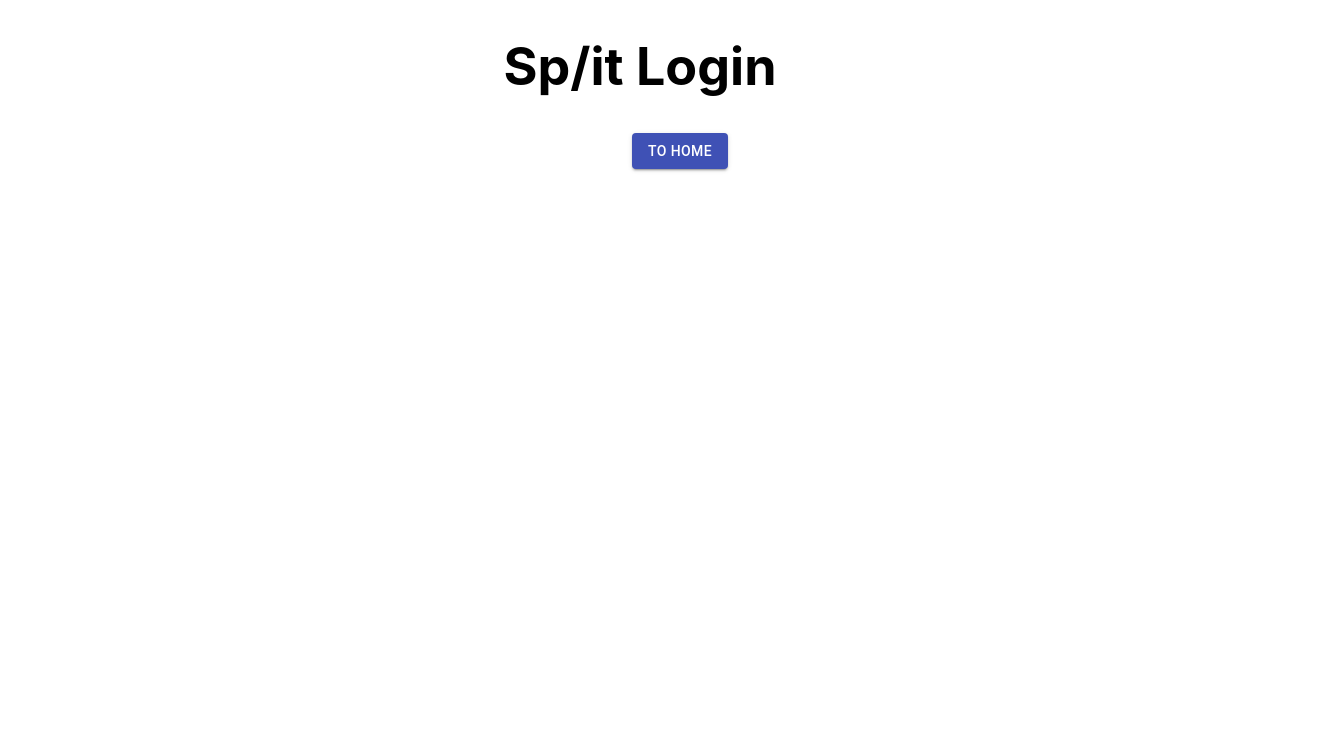
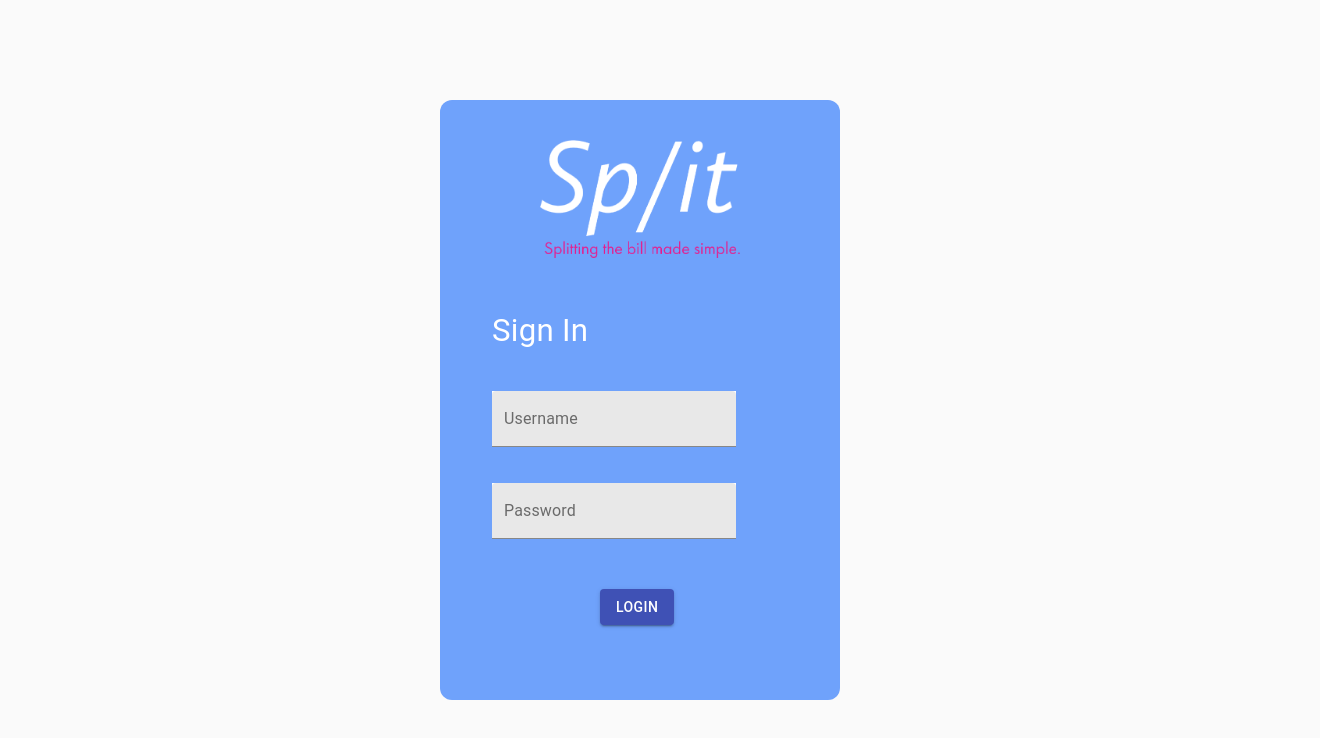
Before and after one commit to se701-group6/A2, a React (Create React App) app in the folder split-webapp/split/: page / in a window 1280 px wide. Shown: the top 738 px of the page, 1320 px wide, since content can reach past the window. Built offline with nearby package versions, Linux system fonts and the light colour scheme.

Commit message:
Created login page

```diff
--- a/split-webapp/split/package.json
+++ b/split-webapp/split/package.json
@@ -13,7 +13,7 @@
     "react-dom": "^16.13.0",
     "react-redux": "^7.2.0",
     "react-router-dom": "^5.1.2",
-    "react-scripts": "3.4.0"
+    "react-scripts": "^3.4.0"
   },
   "scripts": {
     "start": "react-scripts start",
--- a/split-webapp/split/src/pages/Login.js
+++ b/split-webapp/split/src/pages/Login.js
@@ -1,22 +1,98 @@
-import React from "react";
-import { NavLink } from "react-router-dom";
-import Button from "@material-ui/core/Button";
+import React, { Component } from 'react';
+import Paper from '@material-ui/core/Paper';
+import { makeStyles } from '@material-ui/core/styles';
+import { blue } from '@material-ui/core/colors';
+import Typography from '@material-ui/core/Typography';
+import { Grid } from '@material-ui/core';
+import {Box} from "@material-ui/core";
+import CssBaseline from '@material-ui/core/CssBaseline';
+import Container from '@material-ui/core/Container';
+import {TextField} from '@material-ui/core';
+import {Button} from '@material-ui/core';
+import {NavLink} from  "react-router-dom";
+import mainLogo from'./split2.png';
 
-function Login() {
-  return (
-    <div className="App">
-      <header className="App-header">
-        <h1>Sp/it Login</h1>
-        <ul className="App-header">
-          <NavLink to="/home/transactions">
-            <Button variant="contained" color="primary">
-              To Home
-            </Button>
-          </NavLink>
-        </ul>
-      </header>
-    </div>
-  );
+
+
+
+
+
+const useStyles = makeStyles(theme => ({
+    outterContainer: {
+
+        backgroundColor: '#6fa2fb', height: '75vh', width: '50vh', textAlign: 'center'
+      },
+      innerContainer: {
+
+        backgroundColor: '#6fa2fb', height: '65%', width: '90%', textAlign: 'center',
+        marginTop: '10%',
+        marginLeft: '4%',
+        textAlign: 'left'
+
+      },
+      textField: {
+          backgroundColor: 'white',
+          marginTop: '10%',
+          marginLeft: '10%',
+          borderColor: '#6fa2fb'
+
+      },
+      signIn: {
+        fontSize: '120%',
+        color: 'white',
+        marginLeft: '10%'
+      },
+      logIn: {
+        fontSize: '3vw',
+        color: 'white',
+        marginTop: '10%',
+        marginLeft: '40%'
+      },
+
+
+
+    }));
+
+export default function Login() {
+    const classes = useStyles();
+
+    return (
+        <React.Fragment>
+            <CssBaseline />
+                <Grid
+                    container
+                    spacing={0}
+                    direction="column"
+                    alignItems="center"
+                    justify="center"
+                    style={{ minHeight: '100vh' }}
+                >
+                    <Grid item xs={0}>
+                        <Container fixed  justifyContent="center">
+                                <Container fixed>
+                                    <Box component="div" borderRadius={12} className = {classes.outterContainer} >
+
+                                        <img src ={mainLogo} style={{ width: "50%", marginTop: '10%'}}/>
+                                        <Box component="div" className= {classes.innerContainer}>
+                                            <Typography component="h3" className ={classes.signIn}>
+                                                Sign In
+                                            </Typography>
+                                            <TextField id="outlined-basic" label="Username" variant="filled" className={classes.textField} />
+                                            <TextField id="outlined-password-input" type="password" label="Password" variant="filled" className={classes.textField} />
+                                            <Typography component="h3" className ={classes.logIn}>
+                                            <NavLink to="/home/transactions">
+                                              <Button variant="contained" color="primary" borderRadius={30} >
+                                                 Login
+                                              </Button>
+                                            </NavLink>
+                                            </Typography>
+                                        </Box>
+                                    </Box>
+                                </Container>
+                            </Container>
+                    </Grid>
+                </Grid>
+        </React.Fragment>
+    );
+
 }
-
-export default Login;
```
Also changed, not shown: split-webapp/split/src/pages/split2.png (added), 1 other file (tests, documents, lock files or other folders).
